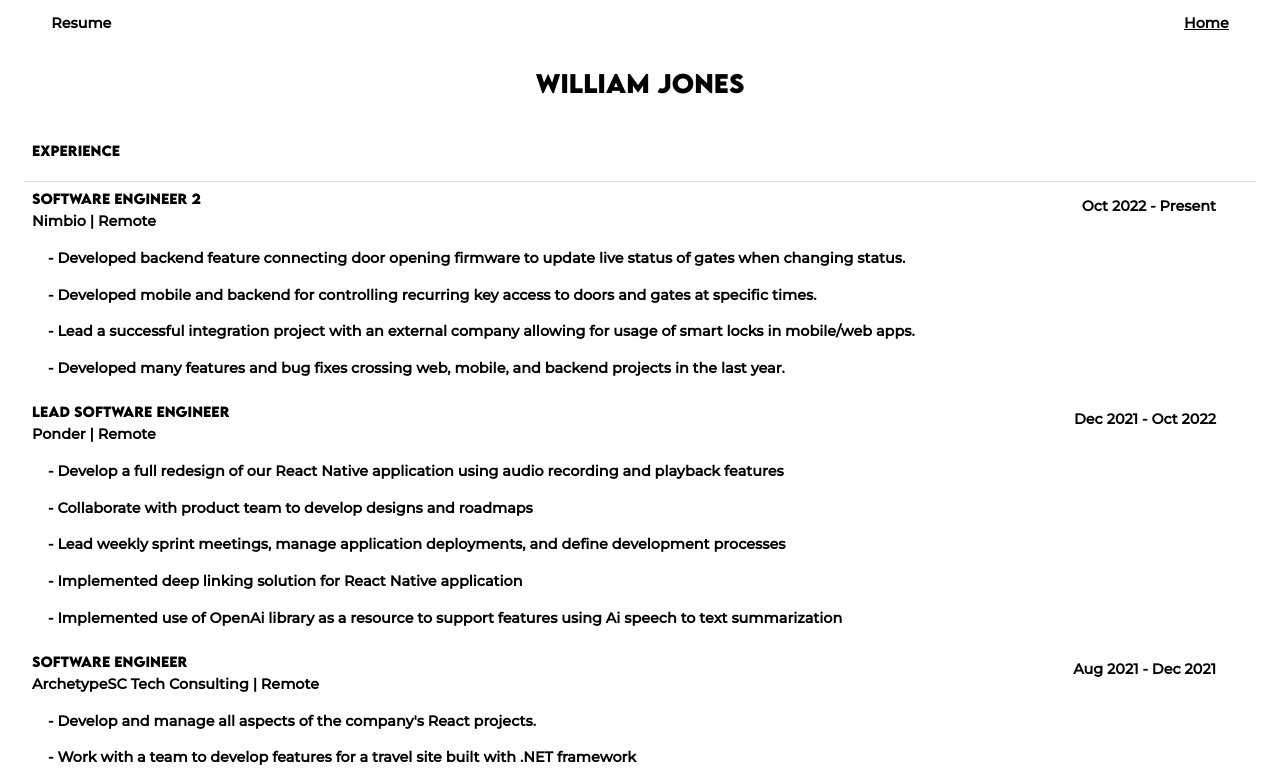
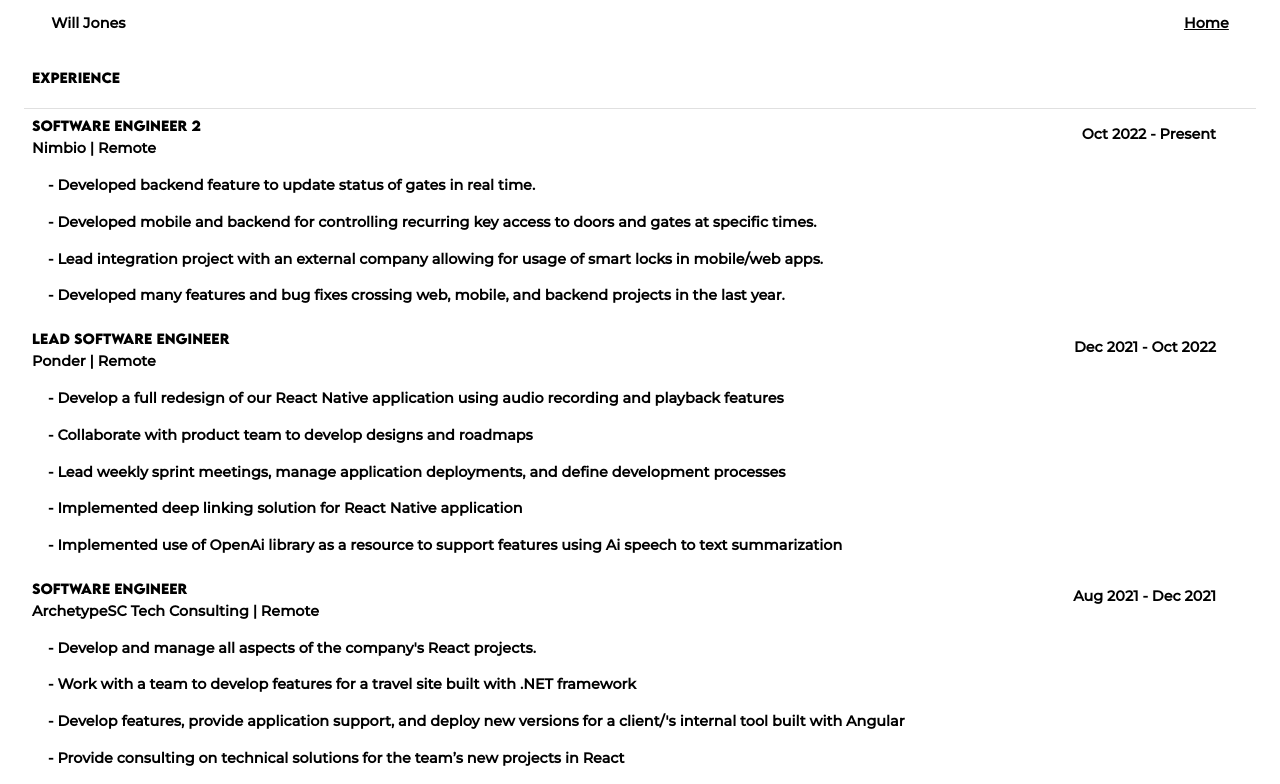
Before and after one commit to CodeJonesW/Wills_Blog, a Next.js app: page /resume in a window 1280 px wide. Shown: the top 784 px of the page. Built offline with nearby package versions, Linux system fonts and the light colour scheme.

Commit message:
Will/resume update 1 (#32)
* resume edit

* updates

* retire restaurant blog post

```diff
--- a/pages/resume.tsx
+++ b/pages/resume.tsx
@@ -23,12 +23,12 @@ export default function Resume({ posts }: BlogProps) {
       transition={{ duration: 4, type: "spring" }}
     >
       <HomeNavBar>
-        <NavbarTitle>Resume</NavbarTitle>
+        <NavbarTitle>Will Jones</NavbarTitle>
         <Link style={{ color: "black" }} href={routes.home}>
           <NavbarTitle>Home</NavbarTitle>
         </Link>
       </HomeNavBar>
-      <div>
+      <div style={{ maxWidth: "1350px" }}>
         <div
           style={{
             display: "flex",
@@ -36,9 +36,7 @@ export default function Resume({ posts }: BlogProps) {
             flexDirection: "row",
             justifyContent: "center",
           }}
-        >
-          <h2>William Jones</h2>
-        </div>
+        ></div>
         <div
           style={{
             display: "flex",
@@ -57,9 +55,9 @@ export default function Resume({ posts }: BlogProps) {
             company="Nimbio"
             location="Remote"
             bullets={[
-              "Developed backend feature connecting door opening firmware to update live status of gates when changing status.",
+              "Developed backend feature to update status of gates in real time.",
               "Developed mobile and backend for controlling recurring key access to doors and gates at specific times.",
-              "Lead a successful integration project with an external company allowing for usage of smart locks in mobile/web apps.",
+              "Lead integration project with an external company allowing for usage of smart locks in mobile/web apps.",
               "Developed many features and bug fixes crossing web, mobile, and backend projects in the last year.",
             ]}
             date={"Oct 2022 - Present"}
```
Also changed, not shown: assets/in-progress/7-ways-to-boost-local-restaurant-with-tech.md (renamed from assets/blog-posts/7-ways-to-boost-local-restaurant-with-tech.md, +1 -5 lines).
